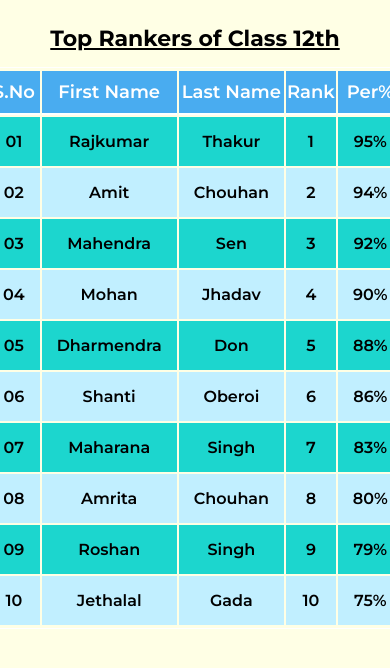
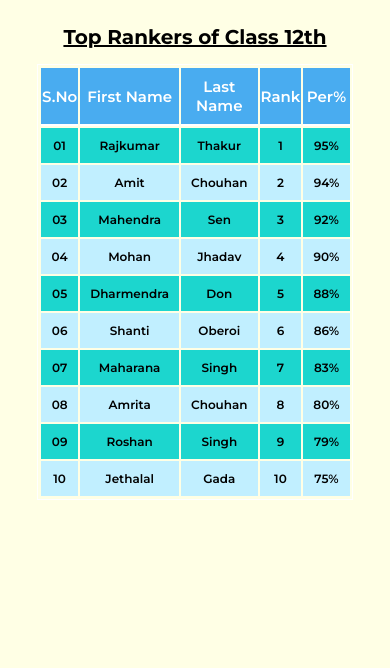
Before and after one commit to Rajkumarthakur88/Table-ui, a plain HTML site: page index.html in a window 390 px wide. Shown: the top 668 px of the page. Drawn offline with nearby package versions, Linux system fonts and the light colour scheme.

Commit message:
another media query added at 450px

```diff
--- a/style.css
+++ b/style.css
@@ -87,3 +87,18 @@ h1{
           font-size: 16px;
      }
 }
+@media(max-width:450px){
+     td{
+          padding: 10px;
+          font-size: 12px;
+     }
+     h1{
+          font-size: 20px;
+     }
+
+          th{
+               padding: 9px 1px;
+               font-size: 15px;
+          }
+
+}
```
